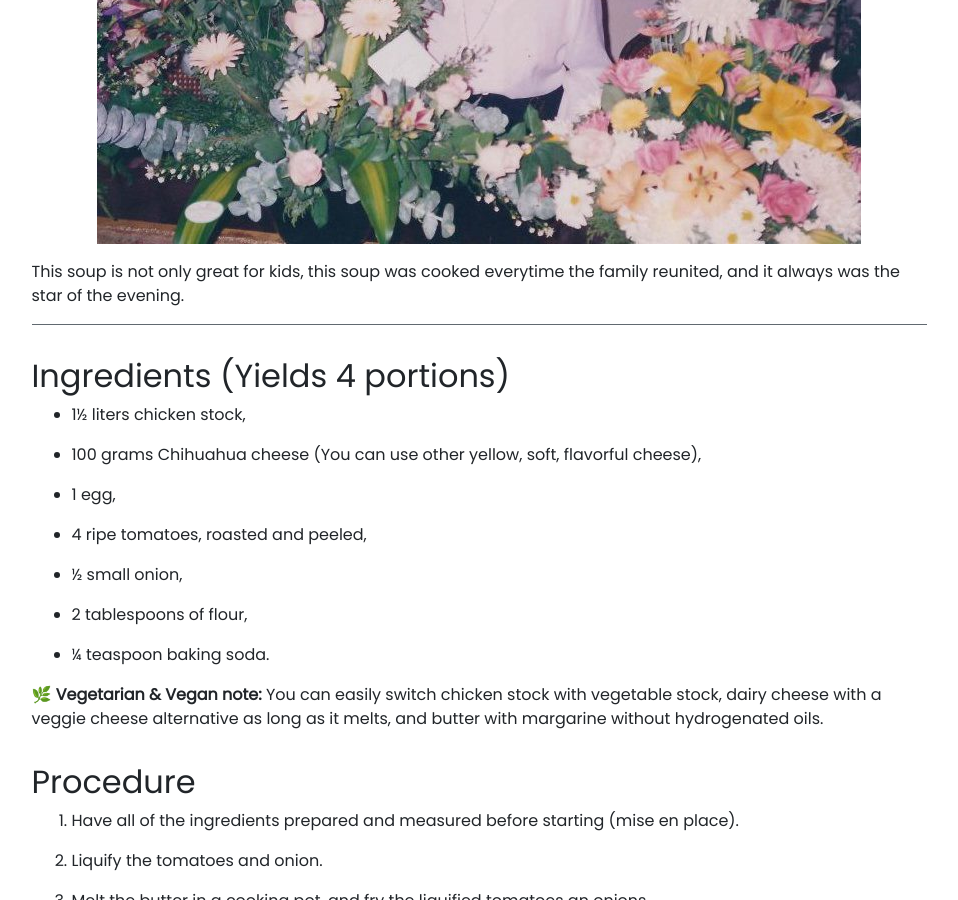
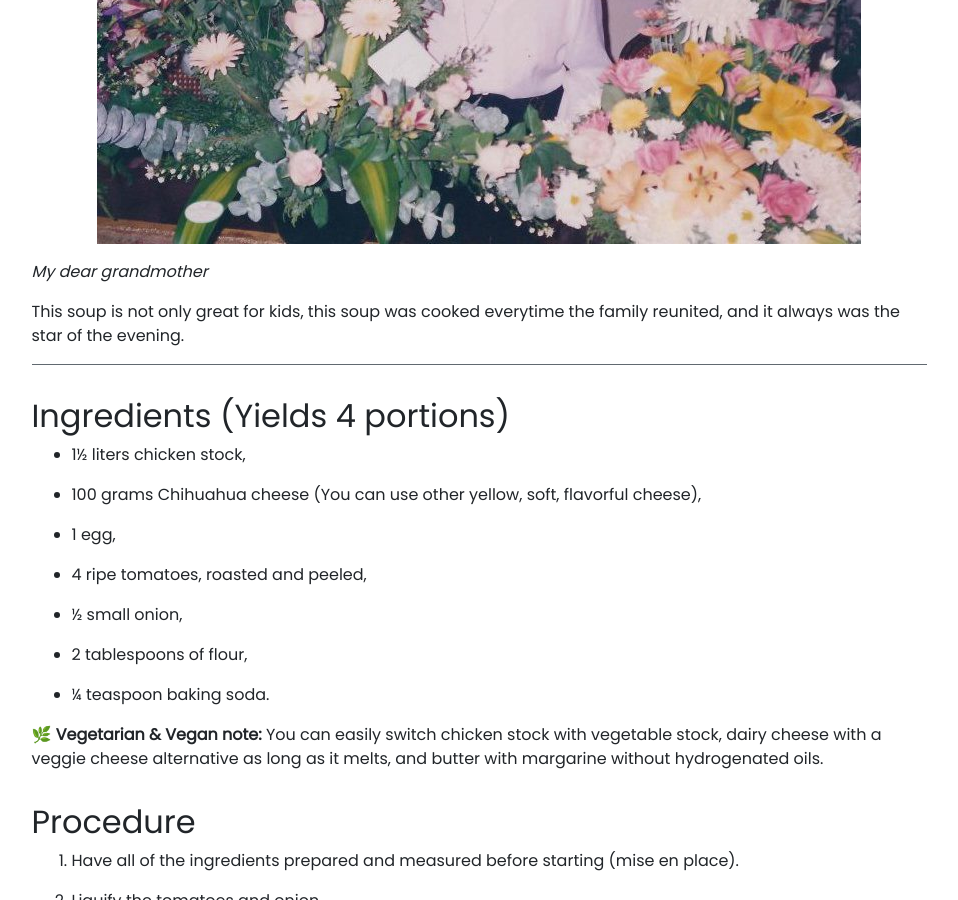
Before and after one commit to Dialvive/dialvive.dev, a Jekyll site: the page built from _posts/2021-06-20-cheese-dumplings-soup.md, in a window 1280 px wide and 900 px high, scrolled down 707 px. Shown: the whole window, without its empty margins (161-1119 px from the left). Built offline with Jekyll 4.4.1, drawn with Linux system fonts in a browser that asks for light colours; nearby versions of some CDN libraries; emoji names are drawn with the system emoji font; our own code applies the rules of GitHub Pages for plain Markdown files; comment, search, counter and statistics services are not loaded.

Commit message:
Add Grandma soup

```diff
--- a/_posts/2021-06-20-cheese-dumplings-soup.md
+++ b/_posts/2021-06-20-cheese-dumplings-soup.md
@@ -8,7 +8,8 @@ description: My favourite grandma's soup
 
 There were many times in my childhood when I was doing anything in my house, when I suddenly perceived a delightful smell, sometimes I would try to resist and continue to mind my business, but I never resisted and always went to the kitchen to ask "What are you doing? :eyes:". Well, when my grandmother cooked her cheese dumplings soup I instantly recognized the smell and ran to see if I could steal a spoonful or two, I always had to wait for it to be ready, but managed to steal a cheese ball.
 
-![My grandmother](/assets/img/grandma.jpg)
+![My dear grandmother](/assets/img/grandma.jpg "My dear grandmother")
+*My dear grandmother*
 
 This soup is not only great for kids, this soup was cooked everytime the family reunited, and it always was the star of the evening.
 
```
